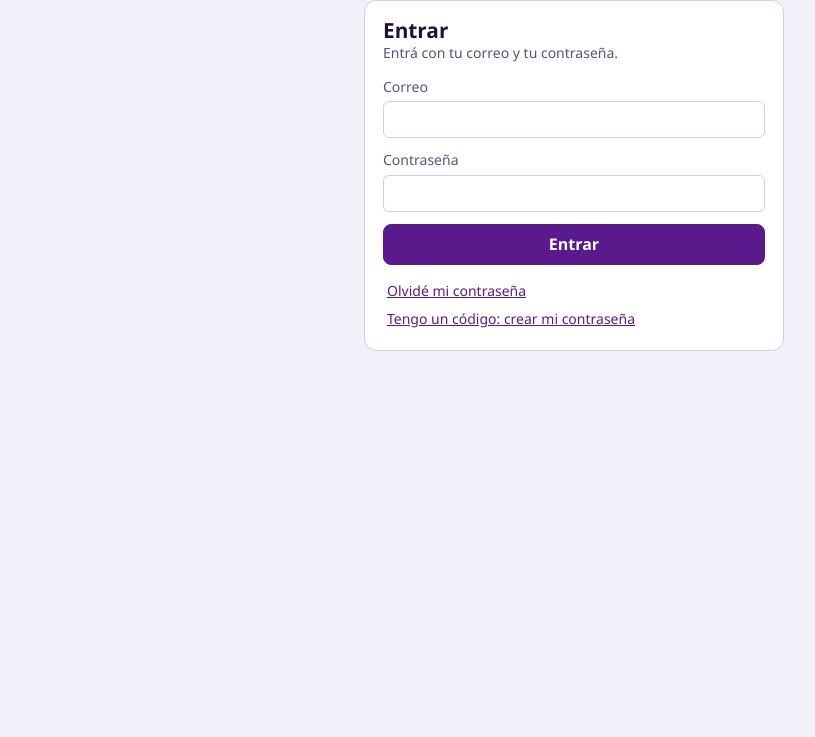
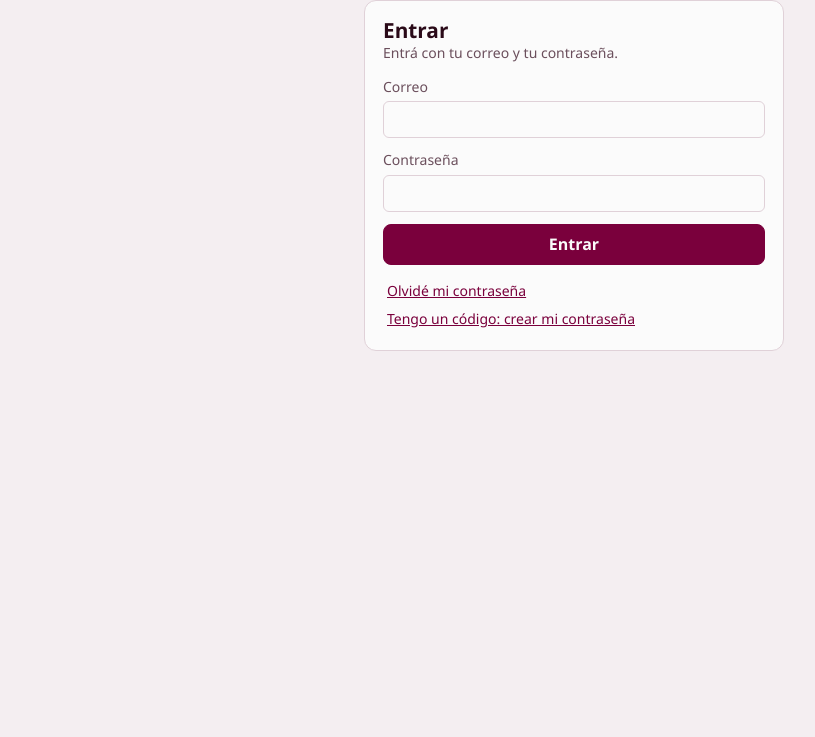
Before and after one commit to maroque1802-art/Finanzas-app, a plain HTML site: page index.html in a window 1280 px wide. Shown: the part 63-800 px from the top of the page, without its empty margins (66-881 px from the left). Drawn offline with nearby package versions, Linux system fonts and the light colour scheme.

Commit message:
Colores oficiales del Saprissa: morado #7A003C y blanco #FBFBFB
Co-Authored-By: Claude Opus 5.5 <noreply@anthropic.com>

```diff
--- a/index.html
+++ b/index.html
@@ -4,7 +4,7 @@
 <meta charset="utf-8">
 <meta name="viewport" content="width=device-width,initial-scale=1,viewport-fit=cover">
 <meta http-equiv="Content-Security-Policy" content="default-src 'self'; script-src 'self' 'unsafe-inline' https://cdnjs.cloudflare.com https://cdn.jsdelivr.net; style-src 'self' 'unsafe-inline' https://fonts.googleapis.com; font-src https://fonts.gstatic.com; img-src 'self' data:; connect-src 'self' blob: data: https://*.supabase.co wss://*.supabase.co https://cdnjs.cloudflare.com https://cdn.jsdelivr.net https://fonts.googleapis.com https://fonts.gstatic.com; worker-src 'self' blob:; base-uri 'self'">
-<meta name="theme-color" content="#5B1A8B">
+<meta name="theme-color" content="#7A003C">
 <meta name="robots" content="noindex">
 <meta name="apple-mobile-web-app-capable" content="yes">
 <meta name="apple-mobile-web-app-title" content="Finanzas">
@@ -19,25 +19,25 @@
 :root{padding-top:env(safe-area-inset-top,0px);padding-bottom:env(safe-area-inset-bottom,0px)}body{margin:0}img{max-width:100%}[hidden]{display:none!important}
 /* Layout: una mesa de trabajo mensual. Cuatro pasos en secuencia; el paso de asignar es una boleta grande con botones por persona. */
 :root{
-  --bg:#F4F0F9; --surface:#FFFFFF; --sunk:#EAE3F3; --ink:#21102F; --muted:#5F5076; --line:#D7CCE5;
-  --accent:#5B1A8B; --accent-ink:#FFFFFF; --accent-soft:#E8DCF6;
+  --bg:#F4EEF1; --surface:#FBFBFB; --sunk:#ECE2E7; --ink:#2A0A18; --muted:#6B4F5C; --line:#E0D1D8;
+  --accent:#7A003C; --accent-ink:#FBFBFB; --accent-soft:#F3DCE6;
   --warn:#8A5A00; --warn-soft:#FBEFD2; --bad:#AE2A2A; --bad-soft:#FBE3E1; --good:#12683F; --good-soft:#DAF1E3;
-  --p1:#5B1A8B; --p2:#B0307F; --p3:#2B5BB5; --p4:#B4540A; --p5:#0E7490; --p6:#12683F; --p7:#7A6A00; --p8:#A62C4A;
+  --p1:#7A003C; --p2:#2B5BB5; --p3:#0E7490; --p4:#B4540A; --p5:#12683F; --p6:#6A4BB8; --p7:#7A6A00; --p8:#4B5563;
   --display:"Bricolage Grotesque","Segoe UI",system-ui,sans-serif;
   --body:"Atkinson Hyperlegible","Segoe UI",system-ui,sans-serif;
   --mono:"IBM Plex Mono",ui-monospace,Consolas,monospace;
 }
 @media (prefers-color-scheme:dark){:root:not([data-theme="light"]){
-  --bg:#140B1E; --surface:#1F1430; --sunk:#0E0716; --ink:#F1EAF9; --muted:#B5A5CB; --line:#3B2B54;
-  --accent:#BC8FF2; --accent-ink:#1C0B30; --accent-soft:#33204F;
+  --bg:#170A10; --surface:#22111A; --sunk:#10060B; --ink:#F6EDF1; --muted:#C3A7B4; --line:#42202F;
+  --accent:#E07AA5; --accent-ink:#2A0716; --accent-soft:#3E1527;
   --warn:#EFC15F; --warn-soft:#3A2D0E; --bad:#F39A92; --bad-soft:#44201E; --good:#6FD79F; --good-soft:#143524;
-  --p1:#BC8FF2; --p2:#EE8BCB; --p3:#8CB2F7; --p4:#F2A65E; --p5:#5FCBE3; --p6:#6FD79F; --p7:#D9C84E; --p8:#F18BA5;
+  --p1:#E07AA5; --p2:#8CB2F7; --p3:#5FCBE3; --p4:#F2A65E; --p5:#6FD79F; --p6:#B9A2F5; --p7:#D9C84E; --p8:#B8C0CC;
   color-scheme:dark}}
 :root[data-theme="dark"]{
-  --bg:#140B1E; --surface:#1F1430; --sunk:#0E0716; --ink:#F1EAF9; --muted:#B5A5CB; --line:#3B2B54;
-  --accent:#BC8FF2; --accent-ink:#1C0B30; --accent-soft:#33204F;
+  --bg:#170A10; --surface:#22111A; --sunk:#10060B; --ink:#F6EDF1; --muted:#C3A7B4; --line:#42202F;
+  --accent:#E07AA5; --accent-ink:#2A0716; --accent-soft:#3E1527;
   --warn:#EFC15F; --warn-soft:#3A2D0E; --bad:#F39A92; --bad-soft:#44201E; --good:#6FD79F; --good-soft:#143524;
-  --p1:#BC8FF2; --p2:#EE8BCB; --p3:#8CB2F7; --p4:#F2A65E; --p5:#5FCBE3; --p6:#6FD79F; --p7:#D9C84E; --p8:#F18BA5;
+  --p1:#E07AA5; --p2:#8CB2F7; --p3:#5FCBE3; --p4:#F2A65E; --p5:#6FD79F; --p6:#B9A2F5; --p7:#D9C84E; --p8:#B8C0CC;
   color-scheme:dark}
 *{box-sizing:border-box}
 body{background:var(--bg);color:var(--ink);font:16px/1.45 var(--body)}
--- a/sw.js
+++ b/sw.js
@@ -1,6 +1,6 @@
 // Guarda la página para que abra rápido y sin señal. Los datos vienen de
 // Supabase y nunca pasan por este caché; los PDF tampoco.
-const VERSION = "finanzas-v2";
+const VERSION = "finanzas-v3";
 const SHELL = ["./", "manifest.webmanifest", "config.js", "icons/icon-192.png", "icons/icon-512.png"];
 const CDN = ["https://cdnjs.cloudflare.com", "https://cdn.jsdelivr.net", "https://fonts.googleapis.com", "https://fonts.gstatic.com"];
 
```
Also changed, not shown: icons/apple-touch-icon.png, icons/icon-192.png, icons/icon-512.png, icons/icon-maskable-512.png, manifest.webmanifest.
